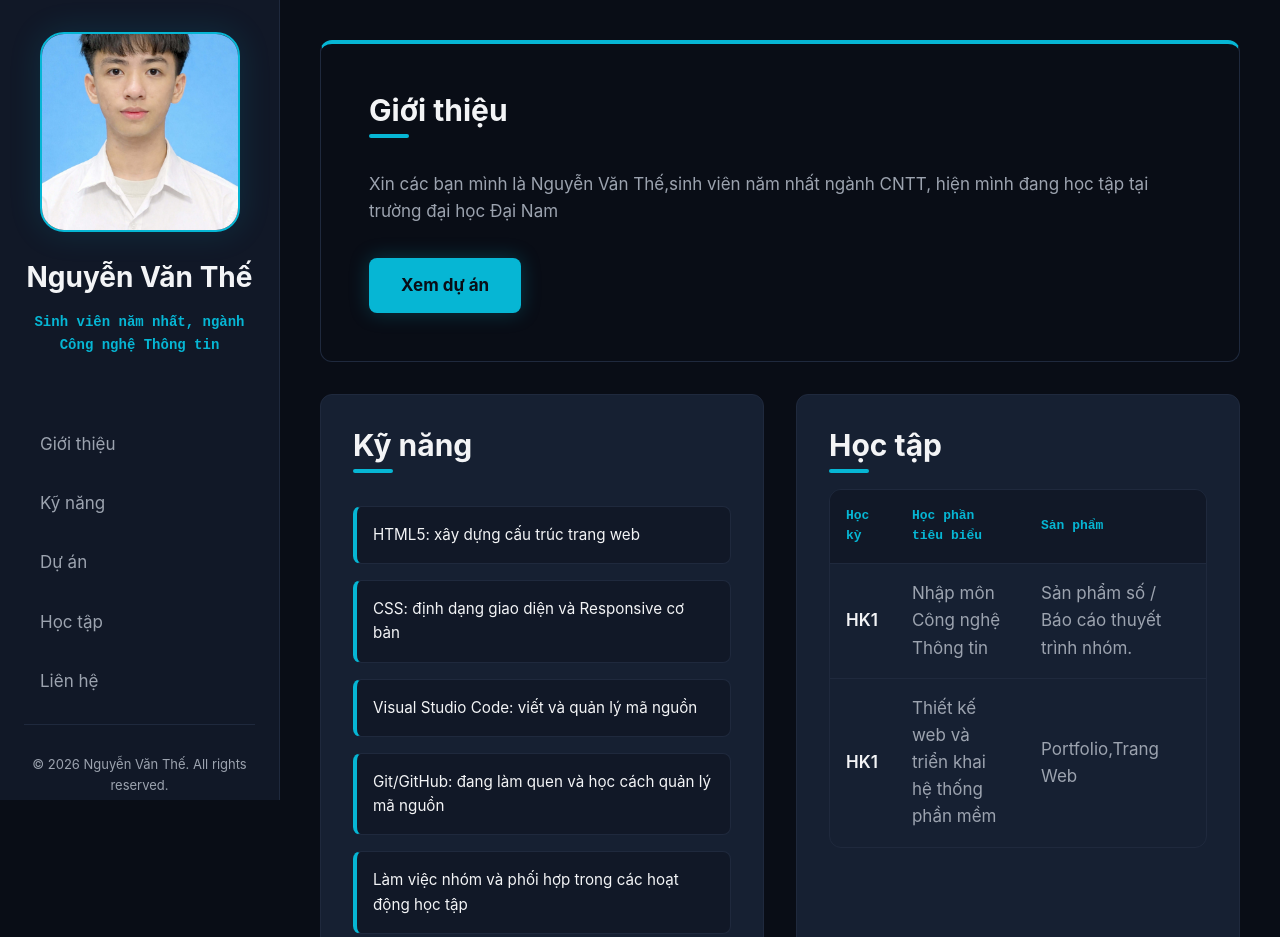
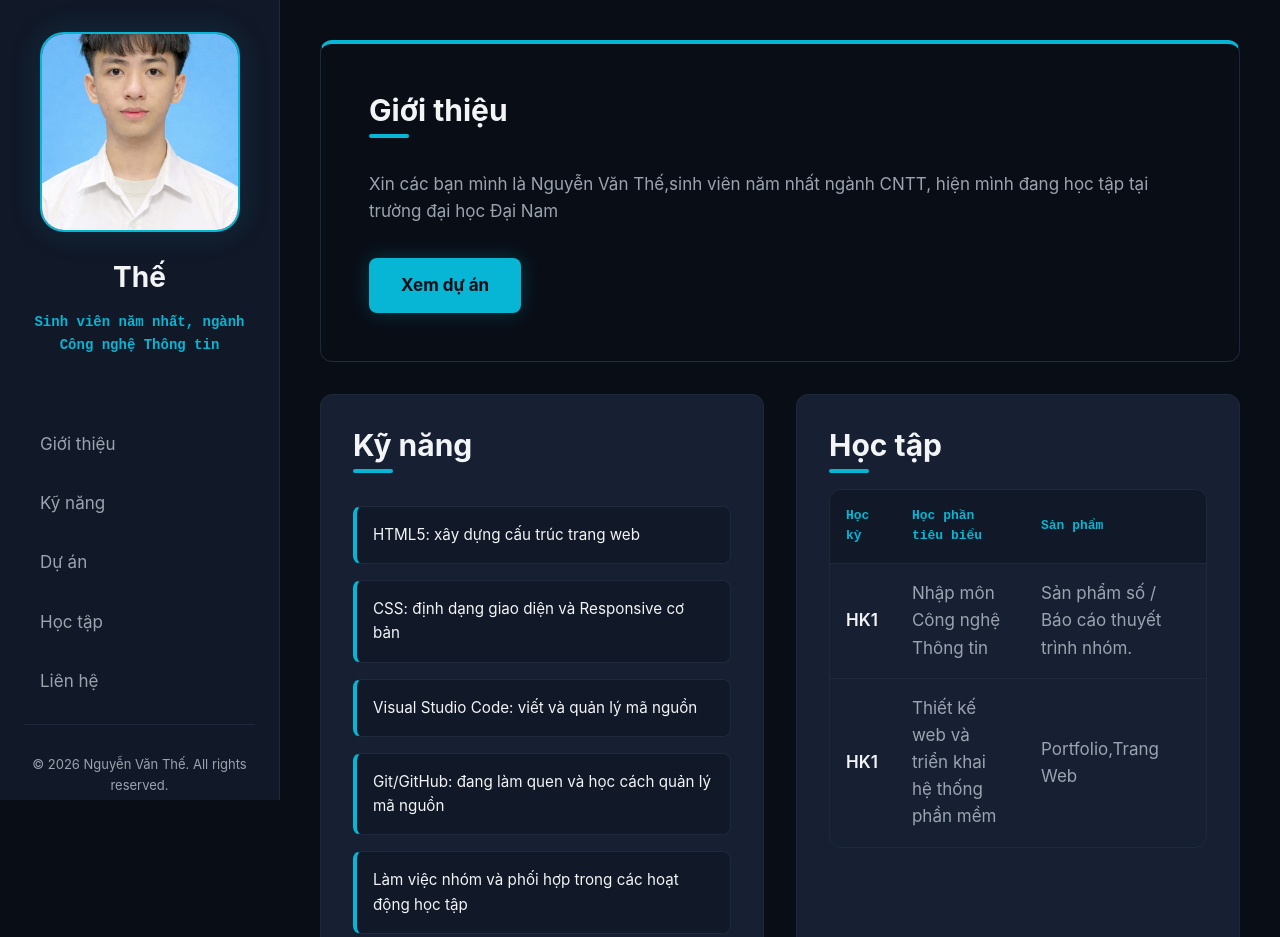
Before and after one commit to Coii22/Bai-cuoi-ki, a plain HTML site: page index.html in a window 1280 px wide. Shown: the top 937 px of the page. Drawn offline with Linux system fonts and the light colour scheme.

Commit message:
xoa nguyen van

```diff
--- a/index.html
+++ b/index.html
@@ -15,7 +15,7 @@
       <div class="profile-box">
         <img class="avatar" src="assets/anh-avatar.jpg"
           alt="Ảnh đại diện minh họa của Nguyễn Văn Thế" />
-        <h1>Nguyễn Văn Thế</h1>
+        <h1>Thế</h1>
         <p class="hero-role">Sinh viên năm nhất, ngành Công nghệ Thông tin</p>
       </div>
 
```
